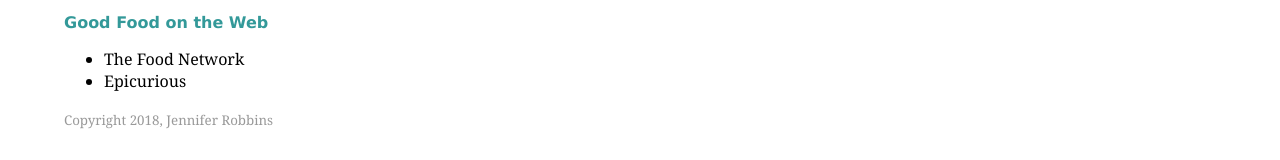
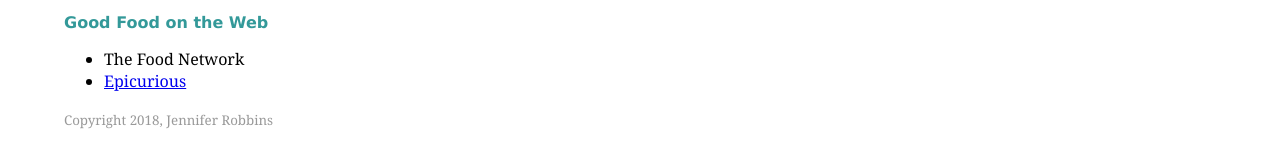
Before and after one commit to Mettevebert/link-two-directories-down, a plain HTML site: page index.html in a window 1280 px wide. Shown: the part 398-558 px from the top of the page. Drawn offline with Linux system fonts and the light colour scheme.

Commit message:
third commit
Tried to do an external link to the Food Network.

```diff
--- a/index.html
+++ b/index.html
@@ -44,7 +44,7 @@
 <h2>Good Food on the Web</h2>
 <ul>
   <li>The Food Network</li>
-  <li>Epicurious </li>
+  <li><a href="http://www.foodnetwork.com/">Epicurious</a></li>
 </ul>
 
 <p><small>Copyright 2018, Jennifer Robbins</small></p>
```
